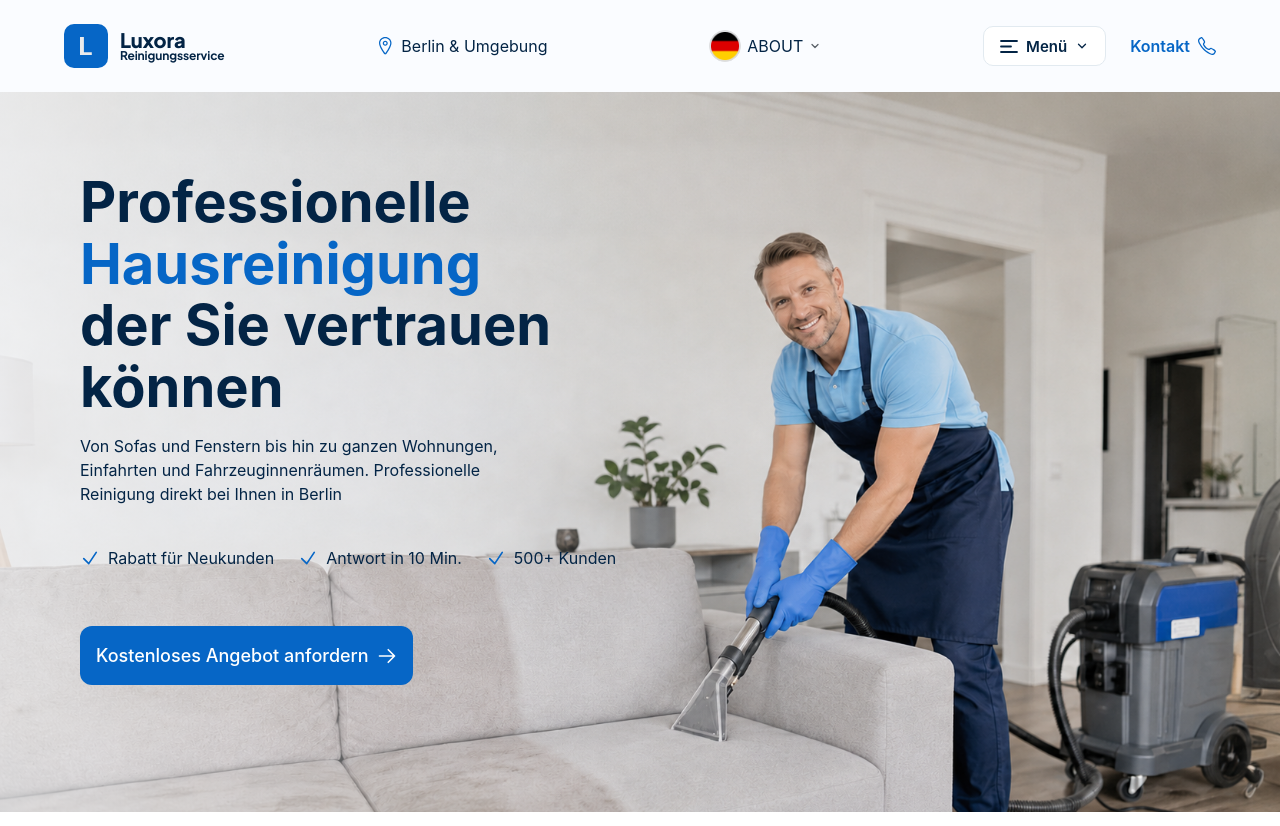
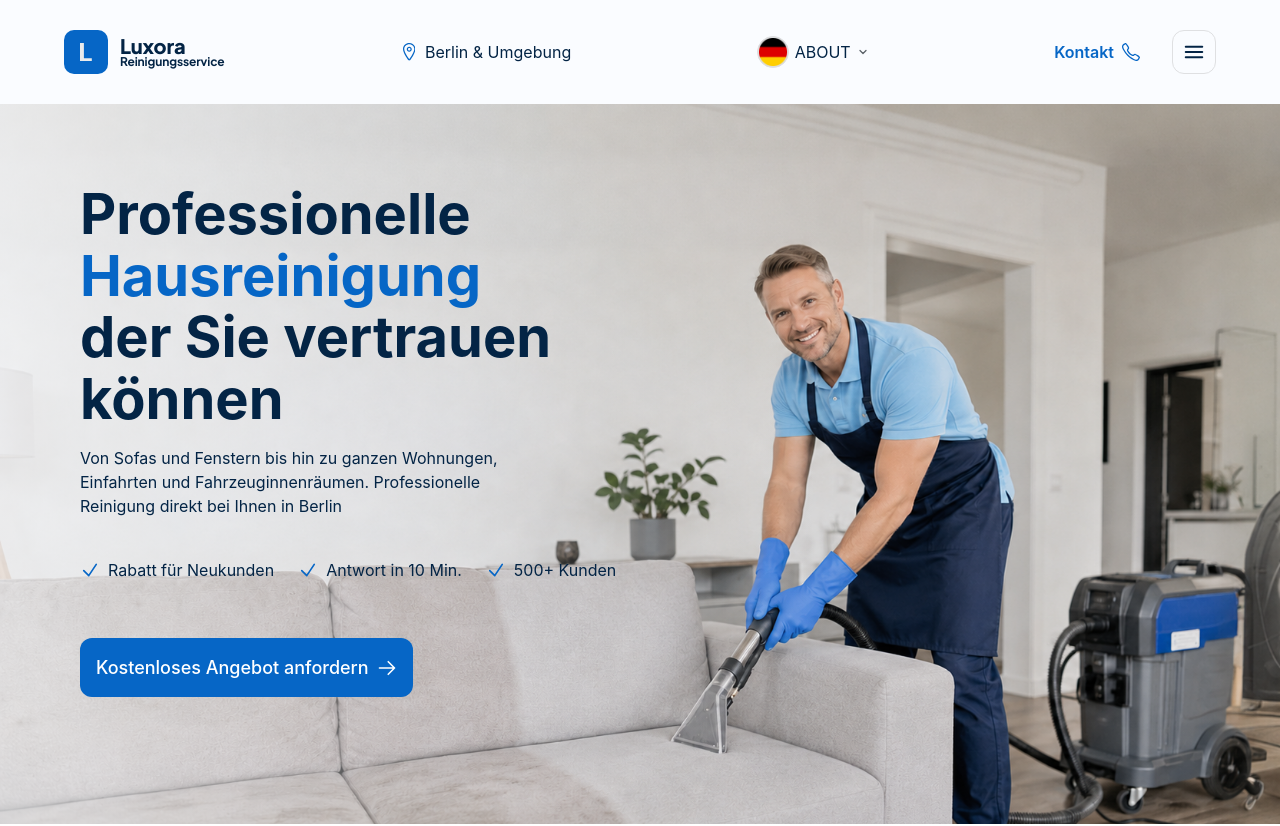
Before and after one commit to AQUILA-SOFTWARE-UKRAINE/workflow_luxora_website, a Next.js app in the folder frontend/: page /about in a window 1280 px wide. Shown: the top 826 px of the page. Built offline with nearby package versions, Linux system fonts and the light colour scheme.

Commit message:
Fix header bar in heroSection for desktop

```diff
--- a/frontend/src/components/nav.module.css
+++ b/frontend/src/components/nav.module.css
@@ -19,7 +19,7 @@
   .inner { padding-inline: 40px; padding-block: 16px; }
 }
 @media (min-width: 1280px) {
-  .inner { padding-inline: 64px; padding-block: 24px; }
+  .inner { padding-inline: 64px; padding-block: 30px; }
 }
 
 .logoLink {
@@ -127,7 +127,6 @@
 .langChevronOpen { transform: rotate(180deg); }
 
 .flagEmoji  { font-size: 20px; line-height: 1; display: inline-block; }
-.flagEmojiSm { font-size: 16px; line-height: 1; display: inline-block; }
 
 .flagCircle {
   width: 32px;
@@ -161,16 +160,8 @@
   transition: opacity 200ms, transform 200ms;
   transform-origin: top right;
 }
-.langDropdownVisible {
-  opacity: 1;
-  transform: scaleY(1);
-  pointer-events: auto;
-}
-.langDropdownHidden {
-  opacity: 0;
-  transform: scaleY(0.9);
-  pointer-events: none;
-}
+.langDropdownVisible { opacity: 1; transform: scaleY(1); pointer-events: auto; }
+.langDropdownHidden { opacity: 0; transform: scaleY(0.9); pointer-events: none; }
 
 .langOption {
   display: flex;
@@ -198,9 +189,35 @@
   .desktopNav {
     display: flex;
     align-items: center;
-    gap: 24px;
+    gap: 32px; /* 32px між Contact Us та Гамбургером за макетом */
     flex-shrink: 0;
   }
+}
+
+.menuWrapper { position: relative; }
+
+/* Десктопна кнопка гамбургера замість старої "Menu" */
+.desktopHamburger {
+  display: flex;
+  align-items: center;
+  justify-content: center;
+  width: 44px;
+  height: 44px;
+  border-radius: 12px;
+  border: 1px solid #DFE0E2;
+  color: #032445;
+  background: transparent;
+  cursor: pointer;
+  flex-shrink: 0;
+  transition: background-color 150ms, border-color 150ms;
+}
+@media (max-width: 1279px) {
+  .desktopHamburger { display: none; }
+}
+.desktopHamburger:hover, .desktopHamburgerActive {
+  background: #ebf5ff;
+  border-color: #0666c6;
+  color: #0666c6;
 }
 
 .tabletContactLink {
@@ -225,33 +242,6 @@
   .tabletContactLink { display: none; }
 }
 
-.menuBtn {
-  display: flex;
-  align-items: center;
-  gap: 8px;
-  height: 40px;
-  padding-inline: 16px;
-  border-radius: 10px;
-  border: 1px solid #e2eaf0;
-  background: white;
-  color: #032445;
-  font-size: 15px;
-  font-weight: 590;
-  line-height: 1;
-  cursor: pointer;
-  transition: background-color 150ms, border-color 150ms, color 150ms;
-}
-.menuBtn:hover, .menuBtnOpen {
-  background: #ebf5ff;
-  border-color: #0666c6;
-  color: #0666c6;
-}
-
-.menuChevron { width: 14px; height: 14px; transition: transform 200ms; }
-.menuChevronOpen { transform: rotate(180deg); }
-
-.menuWrapper { position: relative; }
-
 .phoneIcon    { width: 18px; height: 18px; flex-shrink: 0; }
 .phoneIconLg  { width: 20px; height: 20px; flex-shrink: 0; }
 .callBtnIcon  { width: 24px; height: 24px; }
@@ -263,61 +253,66 @@
   width: 12.5px;
   height: 17.5px;
 }
-
 .drawerPinSvg { width: 16px; height: 16px; }
 
+/* Велике меню на десктопі (W: 329px, H: auto/hug, фон блакитний) */
 .dropdown {
   position: absolute;
-  top: calc(100% + 8px);
-  left: 0;
-  z-index: 50;
-  width: 230px;
-  background: white;
-  border-radius: 16px;
-  border: 1px solid #e2eaf0;
-  box-shadow: 0 8px 40px rgba(3, 36, 69, 0.12);
-  padding-block: 8px;
+  top: calc(100% + 26px);
+  right: 0;
+  z-index: 60;
+  width: 329px;
+  background: #e6f0fa;
+  border-radius: 24px;
+  box-shadow: 0 10px 40px rgba(3, 36, 69, 0.06);
+  padding: 24px;
+  display: flex;
+  flex-direction: column;
+  gap: 8px;
+  overflow: hidden;
   transition: opacity 200ms, transform 200ms;
-  transform-origin: top;
+  transform-origin: top right;
 }
-.dropdownVisible {
-  opacity: 1;
-  transform: scaleY(1);
-  pointer-events: auto;
+.dropdownVisible { opacity: 1; transform: scale(1); pointer-events: auto; }
+.dropdownHidden { opacity: 0; transform: scale(0.95); pointer-events: none; }
+
+.dropdownBubbles {
+  pointer-events: none;
+  position: absolute;
+  inset: 0;
+  overflow: hidden;
 }
-.dropdownHidden {
-  opacity: 0;
-  transform: scaleY(0.95);
+.dropdownCircle {
+  position: absolute;
+  border-radius: 50%;
+  background: #c2ddfd;
   pointer-events: none;
 }
 
 .dropdownItem {
   display: flex;
   align-items: center;
-  gap: 12px;
-  padding-inline: 20px;
-  padding-block: 11px;
-  font-size: 15px;
-  font-weight: 510;
+  justify-content: flex-start;
+  padding: 12px 16px;
+  font-size: 16px;
+  font-weight: 600;
   color: #032445;
   text-decoration: none;
+  border-radius: 12px;
+  position: relative;
+  z-index: 1;
   transition: background-color 150ms, color 150ms;
 }
 .dropdownItem:hover {
-  background: #ebf5ff;
+  background: rgba(6, 102, 198, 0.08);
   color: #0666c6;
 }
 
-.dropdownDot {
-  width: 6px;
-  height: 6px;
-  border-radius: 50%;
-  background: #0666c6;
-  flex-shrink: 0;
-  opacity: 0;
-  transition: opacity 150ms;
+.dropdownContact {
+  margin-top: 12px;
+  color: #0666c6;
+  gap: 8px;
 }
-.dropdownItem:hover .dropdownDot { opacity: 1; }
 
 .contactLink {
   display: flex;
@@ -351,7 +346,6 @@
 @media (min-width: 744px) {
   .mobileFlag { display: none; }
 }
-
 .mobileFlagText { color: #032445; font-size: 14px; line-height: 1; }
 
 .hamburgerBtn {
@@ -363,12 +357,7 @@
   cursor: pointer;
 }
 
-.drawerWrapper {
-  display: block;
-}
-@media (min-width: 1280px) {
-  .drawerWrapper { display: none; }
-}
+.drawerWrapper { display: block; }
 
 .backdrop {
   position: fixed;
@@ -399,7 +388,6 @@
   inset: 0;
   overflow: hidden;
 }
-
 .drawerCircle {
   position: absolute;
   border-radius: 50%;
@@ -417,12 +405,7 @@
   gap: 64px;
 }
 
-.drawerTopBar {
-  display: flex;
-  align-items: center;
-  justify-content: space-between;
-}
-
+.drawerTopBar { display: flex; align-items: center; justify-content: space-between; }
 .drawerLocation {
   display: flex;
   align-items: center;
@@ -431,19 +414,9 @@
   font-size: 14px;
   line-height: 21px;
 }
+.closeBtn { color: #032445; background: transparent; cursor: pointer; }
 
-.closeBtn {
-  color: #032445;
-  background: transparent;
-  cursor: pointer;
-}
-
-.drawerNav {
-  display: flex;
-  flex-direction: column;
-  gap: 24px;
-}
-
+.drawerNav { display: flex; flex-direction: column; gap: 24px; }
 .drawerNavLink {
   font-size: 16px;
   font-weight: 590;
@@ -480,7 +453,6 @@
 @media (min-width: 744px) {
   .bottomCtaBar { display: none; }
 }
-
 .bottomCtaInner { display: flex; align-items: center; gap: 8px; }
 
 .bottomCtaBtn {
@@ -536,7 +508,6 @@
 @media (min-width: 1024px) {
   .tabletCtaBar { display: none; }
 }
-
 .tabletCtaInner { display: flex; align-items: center; gap: 8px; }
 
 .tabletCtaBtn {
--- a/frontend/src/components/nav.tsx
+++ b/frontend/src/components/nav.tsx
@@ -21,6 +21,14 @@ const DRAWER_BUBBLES = [
   { size: 66,  left: 38,  duration: 13, delay: -9,  wobble: 3.2 },
   { size: 50,  left: 18,  duration: 11, delay: -5,  wobble: 3.8 },
   { size: 40,  left: 60,  duration: 14, delay: -11, wobble: 2.8 },
+];
+
+const DROPDOWN_BUBBLES = [
+  { size: 54,  left: 82,  duration: 11, delay: -3,  wobble: 3   },
+  { size: 38,  left: 8,   duration: 14, delay: -7,  wobble: 2.5 },
+  { size: 46,  left: 50,  duration: 10, delay: -5,  wobble: 4   },
+  { size: 30,  left: 28,  duration: 13, delay: -10, wobble: 3.5 },
+  { size: 24,  left: 68,  duration: 12, delay: -1,  wobble: 2.8 },
 ];
 
 function LangDropdownList({
@@ -65,16 +73,7 @@ export default function Nav() {
   const currentLang = LANGUAGES.find((l) => l.code === locale) ?? LANGUAGES[0];
 
   const handleLangSelect = (code: LangCode) => {
-    // Use window.location to navigate directly to the correct locale URL.
-    // next-intl's router.replace() with { locale } sets forcePrefix=true and
-    // navigates to /de first (even for the default locale), then the middleware
-    // redirects /de → / using its internal server address as base URL, producing
-    // a redirect to localhost:3000 in the browser.
-    // Without { locale }, next-intl appends the current locale prefix to the
-    // target path (e.g. from /en, switching to /ru becomes /en/ru → 404).
-    // A direct window.location assignment avoids both issues.
     const p = pathname || "/";
-    // 'de' is the default locale and carries no URL prefix (localePrefix: "as-needed")
     window.location.href = code === "de" ? p : `/${code}${p === "/" ? "" : p}`;
     setLangOpen(false);
   };
@@ -174,24 +173,30 @@ export default function Nav() {
 
           {/* Desktop nav */}
           <nav className={styles.desktopNav}>
+            <Link href="/contact" className={styles.contactLink}>
+              {t("contact")}
+              <PhoneIcon className={styles.phoneIcon} />
+            </Link>
+
             <div className={styles.menuWrapper} ref={menuRef}>
               <button
+                className={`${styles.desktopHamburger} ${menuOpen ? styles.desktopHamburgerActive : ""}`}
                 onClick={() => setMenuOpen((v) => !v)}
+                aria-label="Open menu"
                 aria-expanded={menuOpen}
-                aria-haspopup="true"
-                className={`${styles.menuBtn} ${menuOpen ? styles.menuBtnOpen : ""}`}
               >
-                <svg width="18" height="13" viewBox="0 0 18 13" fill="none">
-                  <path d="M1 1h16M1 6.5h10M1 12h16" stroke="currentColor" strokeWidth="1.8" strokeLinecap="round" />
+                <svg width="24" height="24" fill="none" viewBox="0 0 24 24" stroke="currentColor" strokeWidth={2}>
+                  <path strokeLinecap="round" strokeLinejoin="round" d="M3.75 6.75h16.5M3.75 12h16.5m-16.5 5.25h16.5" />
                 </svg>
-                <span>{t("menu")}</span>
-                <ChevronDownIcon
-                  strokeWidth={2.2}
-                  className={`${styles.menuChevron} ${menuOpen ? styles.menuChevronOpen : ""}`}
-                />
               </button>
 
               <div className={`${styles.dropdown} ${menuOpen ? styles.dropdownVisible : styles.dropdownHidden}`}>
+                <div className={styles.dropdownBubbles}>
+                  <div className={styles.dropdownCircle} style={{ width: 150, height: 150, top: -65, right: -55 }} />
+                  <div className={styles.dropdownCircle} style={{ width: 100, height: 100, bottom: -40, left: -30 }} />
+                  <div className={styles.dropdownCircle} style={{ width: 70,  height: 70,  bottom: 100, right: -20 }} />
+                  <BubblesLayer bubbles={DROPDOWN_BUBBLES} />
+                </div>
                 {LINKS.map((l) => (
                   <Link
                     key={l.href}
@@ -199,17 +204,11 @@ export default function Nav() {
                     onClick={() => setMenuOpen(false)}
                     className={styles.dropdownItem}
                   >
-                    <span className={styles.dropdownDot} />
                     {l.label}
                   </Link>
                 ))}
               </div>
             </div>
-
-            <Link href="/contact" className={styles.contactLink}>
-              {t("contact")}
-              <PhoneIcon className={styles.phoneIcon} />
-            </Link>
           </nav>
 
           <Link href="/contact" className={styles.tabletContactLink}>
```
